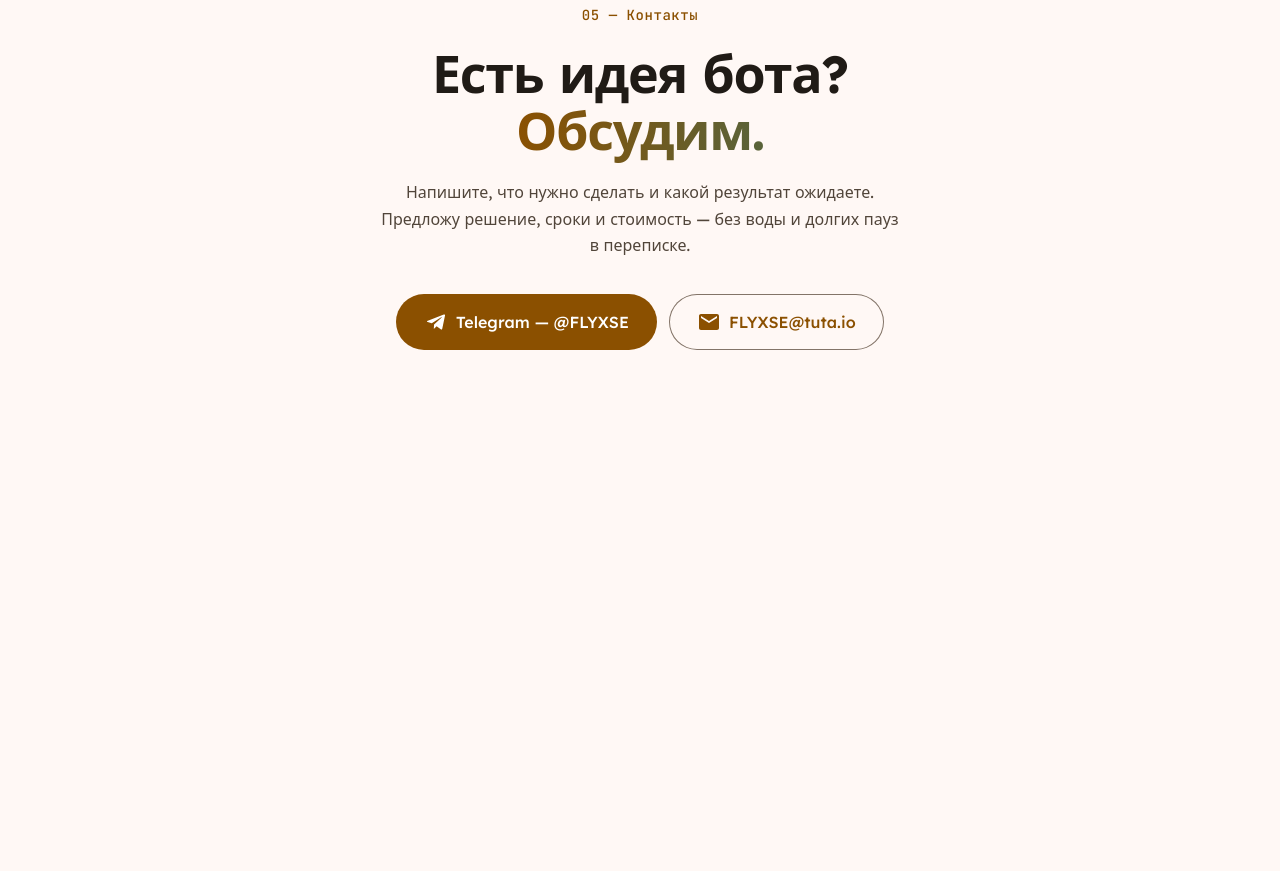
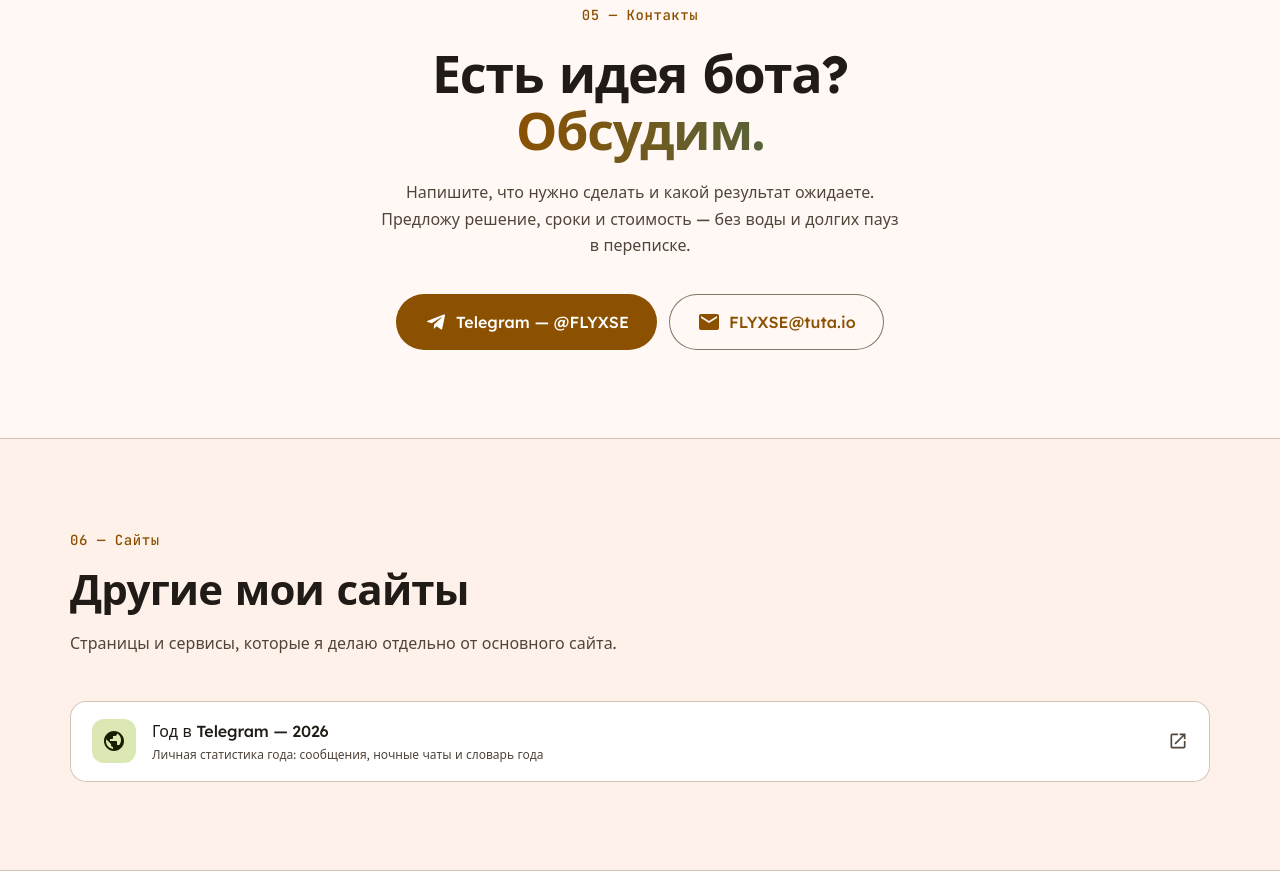
Before and after one commit to FLYXSE/FLYXSE.github.io, a plain HTML site: page index.html in a window 1280 px wide. Shown: the part 4301-5172 px from the top of the page. Before the commit the page ends 4739 px from the top, so only its background shows below. Drawn offline with Linux system fonts and the light colour scheme.

Commit message:
Add other-sites section at the end with /2026/ link

```diff
--- a/index.html
+++ b/index.html
@@ -536,6 +536,32 @@
         </div>
       </div>
     </section>
+
+    <!-- ══════════════ SITES / ДРУГИЕ САЙТЫ ══════════════ -->
+    <section class="section section--tonal" id="sites" aria-labelledby="sites-title">
+      <div class="wrap">
+        <div class="section__head reveal">
+          <span class="section__eyebrow">06 — Сайты</span>
+          <h2 class="section__title" id="sites-title">Другие мои сайты</h2>
+          <p class="section__sub">Страницы и сервисы, которые я&nbsp;делаю отдельно от&nbsp;основного сайта.</p>
+        </div>
+
+        <ul class="sites-grid">
+          <li class="reveal">
+            <a class="site-card" href="2026/">
+              <span class="site-card__icon" aria-hidden="true">
+                <svg class="icon" viewBox="0 0 24 24" aria-hidden="true"><path d="M12 2C6.48 2 2 6.48 2 12s4.48 10 10 10 10-4.48 10-10S17.52 2 12 2zm-1 17.93c-3.95-.49-7-3.85-7-7.93 0-.62.08-1.21.21-1.79L9 15v1c0 1.1.9 2 2 2v1.93zm6.9-2.54c-.26-.81-1-1.39-1.9-1.39h-1v-3c0-.55-.45-1-1-1H8v-2h2c.55 0 1-.45 1-1V7h2c1.1 0 2-.9 2-2v-.41c2.32 1.12 4 3.47 4 6.41 0 2.08-.8 3.97-2.1 5.39z"/></svg>
+              </span>
+              <span class="site-card__body">
+                <span class="site-card__name">Год в Telegram — 2026</span>
+                <span class="site-card__hint">Личная статистика года: сообщения, ночные чаты и&nbsp;словарь года</span>
+              </span>
+              <svg class="icon site-card__go" viewBox="0 0 24 24" aria-hidden="true"><path d="M19 19H5V5h7V3H5a2 2 0 0 0-2 2v14a2 2 0 0 0 2 2h14c1.1 0 2-.9 2-2v-7h-2v7zM14 3v2h3.59l-9.83 9.83 1.41 1.41L19 6.41V10h2V3h-7z"/></svg>
+            </a>
+          </li>
+        </ul>
+      </div>
+    </section>
   </main>
 
   <script src="app.js" defer></script>
--- a/styles.css
+++ b/styles.css
@@ -787,6 +787,66 @@ img, svg { display: block; max-width: 100%; }
 }
 
 
+/* ---------------------------------------------------------------- sites (другие сайты) */
+.sites-grid {
+  list-style: none;
+  margin: 0;
+  padding: 0;
+  display: grid;
+  grid-template-columns: repeat(auto-fit, minmax(280px, 1fr));
+  gap: 12px;
+}
+.site-card {
+  display: flex;
+  align-items: center;
+  gap: 16px;
+  height: 100%;
+  padding: 18px 22px;
+  border-radius: var(--md-sys-shape-corner-large);
+  background: var(--md-sys-color-surface-container-lowest);
+  box-shadow: inset 0 0 0 1px var(--md-sys-color-outline-variant);
+  transition: box-shadow var(--md-sys-motion-duration-medium1) var(--md-sys-motion-easing-standard),
+              transform var(--md-sys-motion-duration-medium1) var(--md-sys-motion-easing-emphasized);
+}
+.site-card:hover {
+  transform: translateX(4px);
+  box-shadow: inset 0 0 0 1px var(--md-sys-color-primary), var(--md-sys-elevation-level1);
+}
+.site-card__icon {
+  display: grid;
+  place-items: center;
+  width: 44px;
+  height: 44px;
+  border-radius: var(--md-sys-shape-corner-medium);
+  flex: none;
+  background: var(--md-sys-color-tertiary-container);
+  color: var(--md-sys-color-on-tertiary-container);
+}
+.site-card__body { display: flex; flex-direction: column; gap: 3px; min-width: 0; }
+.site-card__name {
+  font-size: var(--md-sys-typescale-title-medium-size);
+  font-weight: var(--md-sys-typescale-weight-medium);
+  letter-spacing: -0.005em;
+}
+.site-card__hint {
+  font-size: var(--md-sys-typescale-body-small-size);
+  line-height: 1.5;
+  color: var(--md-sys-color-on-surface-variant);
+}
+.site-card__go {
+  width: 20px;
+  height: 20px;
+  margin-left: auto;
+  color: var(--md-sys-color-on-surface-variant);
+  transition: color var(--md-sys-motion-duration-short4) var(--md-sys-motion-easing-standard),
+              transform var(--md-sys-motion-duration-short4) var(--md-sys-motion-easing-standard);
+}
+.site-card:hover .site-card__go {
+  color: var(--md-sys-color-primary);
+  transform: translate(2px, -2px);
+}
+
+
 /* ---------------------------------------------------------------- reveal */
 .reveal {
   opacity: 0;
```
